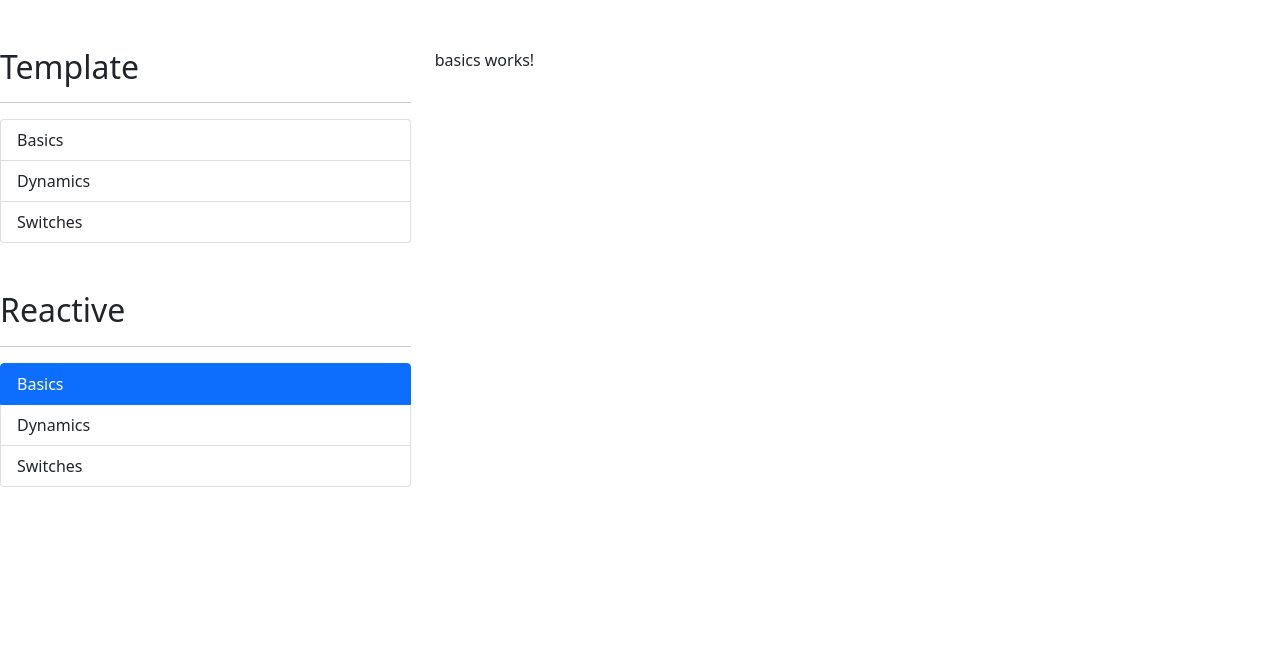
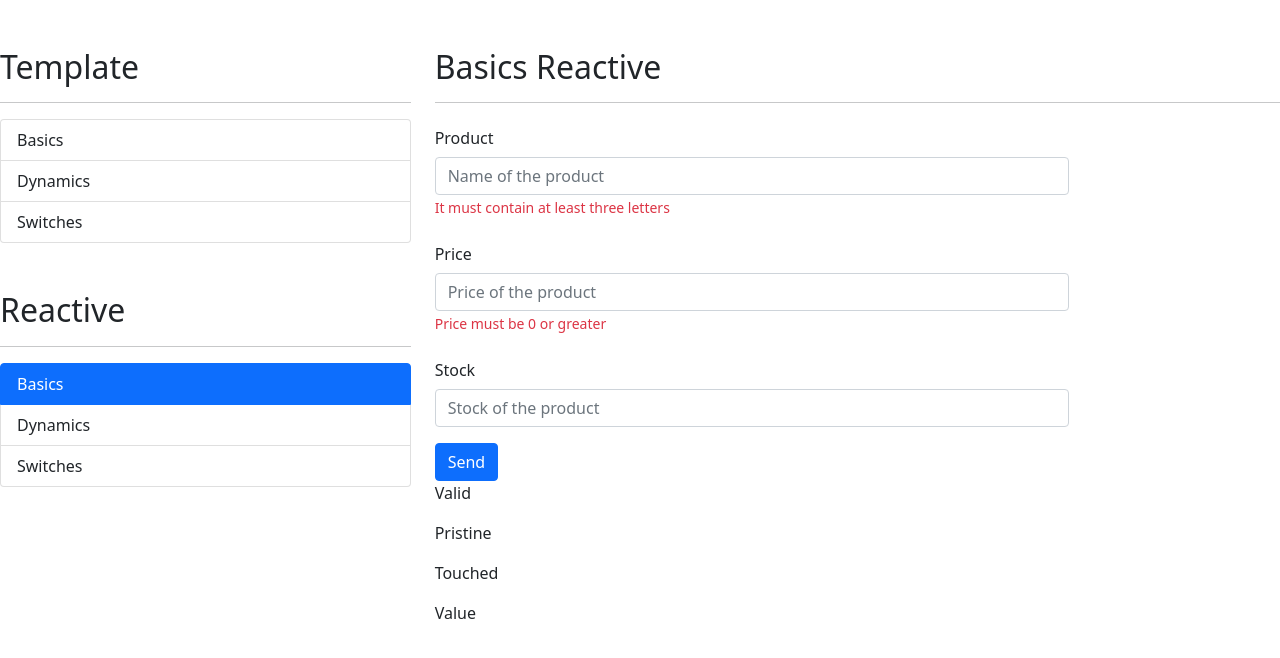
Before and after one commit to SergioGordillo/FormsAppAngular, an Angular app: page /reactive/basics in a window 1280 px wide. Shown: the top 658 px of the page. Built offline with nearby package versions, Linux system fonts and the light colour scheme.

Commit message:
Structure done to start with reactive forms

```diff
--- a/src/app/reactive/basics/basics.component.html
+++ b/src/app/reactive/basics/basics.component.html
@@ -1 +1,85 @@
-<p>basics works!</p>
+<h2>Basics Reactive</h2>
+<hr>
+
+<div class="row">
+    <div class="col">
+
+        <form autocomplete="off">
+
+            <!-- Product field -->
+            <div class="mb-3">
+                <label class="col-sm-3 col-form-label">Product</label>
+                <div class="col-sm-9">
+                    <input type="text"
+                           class="form-control"
+                           placeholder="Name of the product"/>
+
+
+
+                    <span
+                        class="form-text text-danger">
+                        It must contain at least three letters
+                    </span>
+
+
+
+                </div>
+            </div>
+
+            <!-- Price field -->
+            <div class="mb-3">
+                <label class="col-sm-3 col-form-label">Price</label>
+                <div class="col-sm-9">
+                    <input type="number"
+                           class="form-control"
+                           placeholder="Price of the product"/>
+                </div>
+
+            <span class="form-text text-danger">
+                    Price must be 0 or greater
+            </span>
+
+
+
+            </div>
+
+            <!-- Stock field -->
+            <div class="mb-3">
+                <label class="col-sm-3 col-form-label">Stock</label>
+                <div class="col-sm-9">
+                    <input type="number"
+                           class="form-control"
+                           placeholder="Stock of the product"
+                           />
+                </div>
+            </div>
+
+            <div class="row">
+                <div class="col">
+                    <button type="submit"
+                            class="btn btn-primary">
+                            Send
+                    </button>
+                </div>
+            </div>
+
+        </form>
+
+    </div>
+</div>
+
+<div class="row">
+    <div class="col">
+        <span>Valid</span>
+        <pre></pre>
+
+        <span>Pristine</span>
+        <pre></pre>
+
+        <span>Touched</span>
+        <pre></pre>
+
+        <span>Value</span>
+        <pre></pre>
+    </div>
+</div>
--- a/src/app/reactive/basics/basics.component.ts
+++ b/src/app/reactive/basics/basics.component.ts
@@ -6,11 +6,8 @@ import { Component, OnInit } from '@angular/core';
   styles: [
   ]
 })
-export class BasicsComponent implements OnInit {
+export class BasicsComponent{
 
   constructor() { }
 
-  ngOnInit(): void {
-  }
-
 }
--- a/src/app/reactive/dynamics/dynamics.component.html
+++ b/src/app/reactive/dynamics/dynamics.component.html
@@ -1 +1,89 @@
-<p>dynamics works!</p>
+<h2>Dynamics Reactive</h2>
+<hr>
+
+<form autocomplete="off"
+       >
+
+       <!-- Name -->
+    <div class="mb-3">
+        <label class="col-sm-3 col-form-label">Name</label>
+        <div class="col-sm-9">
+            <input
+                class="form-control"
+                placeholder="Write your name"
+            >
+
+            <span
+                class="form-text text-danger">
+                    This field is compulsory
+            </span>
+
+
+        </div>
+    </div>
+
+           <!-- Add -->
+        <div class="mb-3">
+            <label class="col-sm-3 col-form-label">Add</label>
+                <div class="col-sm-9">
+                    <div class="input-group">
+                        <input
+                        class="form-control"
+                        placeholder="Add favorite game"
+                    >
+                     <button
+                        class="btn btn-outline-primary"
+                        type="button"
+                        >
+                        Add
+                    </button>
+                  </div>
+
+
+            </div>
+        </div>
+
+        <!-- List of favourite games -->
+        <div class="mb-3">
+            <label class="col-sm-3 col-form-label">Favorite games</label>
+            <div class="col-sm-9">
+
+                <div class="input-group mb-2">
+                    <input
+                    class="form-control">
+
+                    <button
+                    class="btn btn-outline-danger"
+                    type="button"
+                    >
+                    Delete
+                </button>
+
+
+
+                </div>
+
+            </div>
+        </div>
+
+    <div class="row">
+        <div class="col-sm-9">
+            <button
+                type="button"
+                class="btn btn-primary float-end"
+            >
+                Save
+            </button>
+        </div>
+    </div>
+
+
+
+
+</form>
+
+<span>Person</span>
+<pre></pre>
+
+<span>Add new Game</span>
+<pre></pre>
--- a/src/app/reactive/switches/switches.component.html
+++ b/src/app/reactive/switches/switches.component.html
@@ -1 +1,80 @@
-<p>switches works!</p>
+<h2>Switches Reactive</h2>
+<hr>
+
+<form autocomplete="off"
+       >
+       <!-- Radio -->
+       <div class="row mb-3">
+              <label class="col-sm-3 col-form-label">Gender</label>
+              <div class="col-sm-9">
+                     <div class="form-check">
+                            <input
+                                   class="form-check-input"
+                                   type="radio"
+                                   value="M"
+                                   name="genderRadio"
+                                   id="maleRadio">
+                            <label class="form-check-label" for="maleRadio">
+                              Male
+                            </label>
+                     </div>
+                     <div class="form-check">
+                            <input
+                                   class="form-check-input"
+                                   type="radio"
+                                   name="genderRadio"
+                                   value="F"
+                                   id="femaleRadio">
+                            <label class="form-check-label" for="femaleRadio">
+                              Female
+                            </label>
+                     </div>
+              </div>
+
+       </div>
+
+
+
+       <!-- Switch -->
+       <div class="row mb-3">
+              <label class="col-sm-3 col-form-label">Notifications</label>
+              <div class="col-sm-9">
+                     <div class="form-check form-switch mt-2">
+                            <input class="form-check-input"
+                                   type="checkbox"
+                                   id="notifications">
+                            <label class="form-check-label" for="notifications">I want to receive notifications</label>
+                     </div>
+              </div>
+       </div>
+
+       <!-- Checkbox -->
+       <div class="row mb-3">
+              <label class="col-sm-3 col-form-label">Terms and conditions</label>
+              <div class="col-sm-9">
+                     <div class="form-check">
+                            <input
+                                   class="form-check-input"
+                                   type="checkbox"
+                                   id="termsAndConditions">
+                            <label class="form-check-label" for="termsAndConditions">
+                              I have read them and I accept them
+                            </label>
+                          </div>
+              </div>
+       </div>
+
+
+       <button
+              class="btn btn-primary">
+              Save
+       </button>
+
+</form>
+
+<h5 class="mt-5">Form value</h5>
+<pre></pre>
+<br>
+<h5>Valid</h5>
+<pre></pre>
+<br>
```
